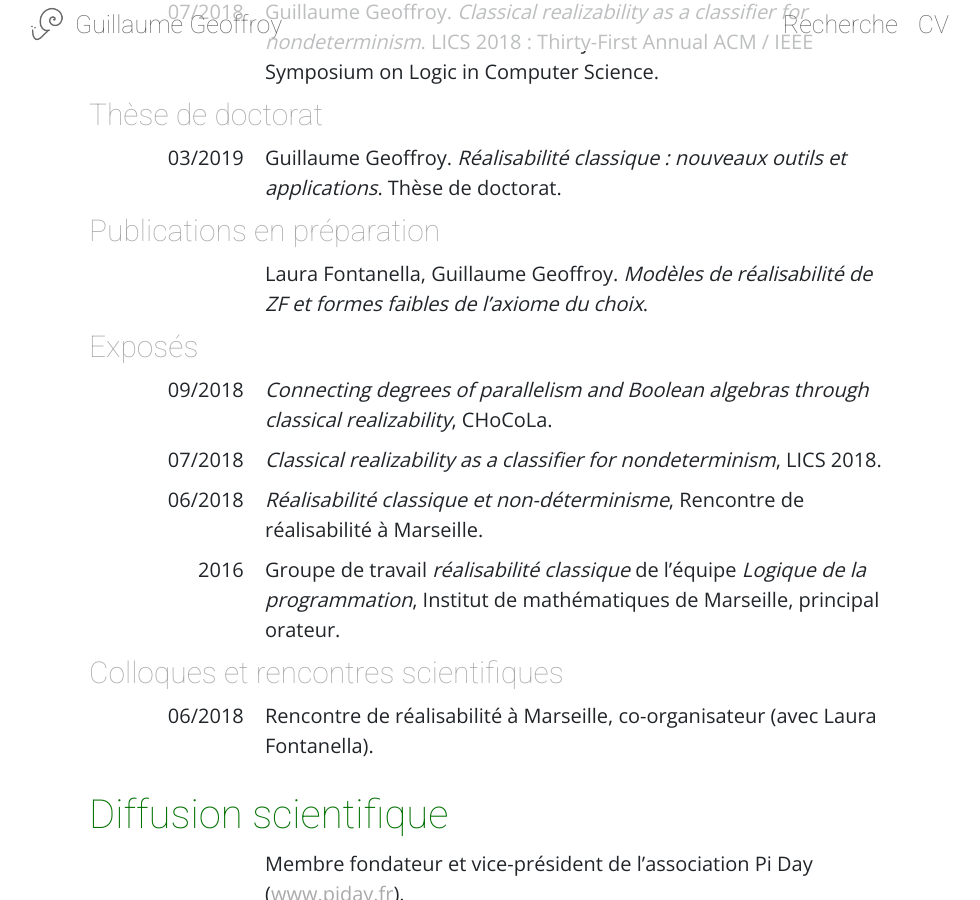
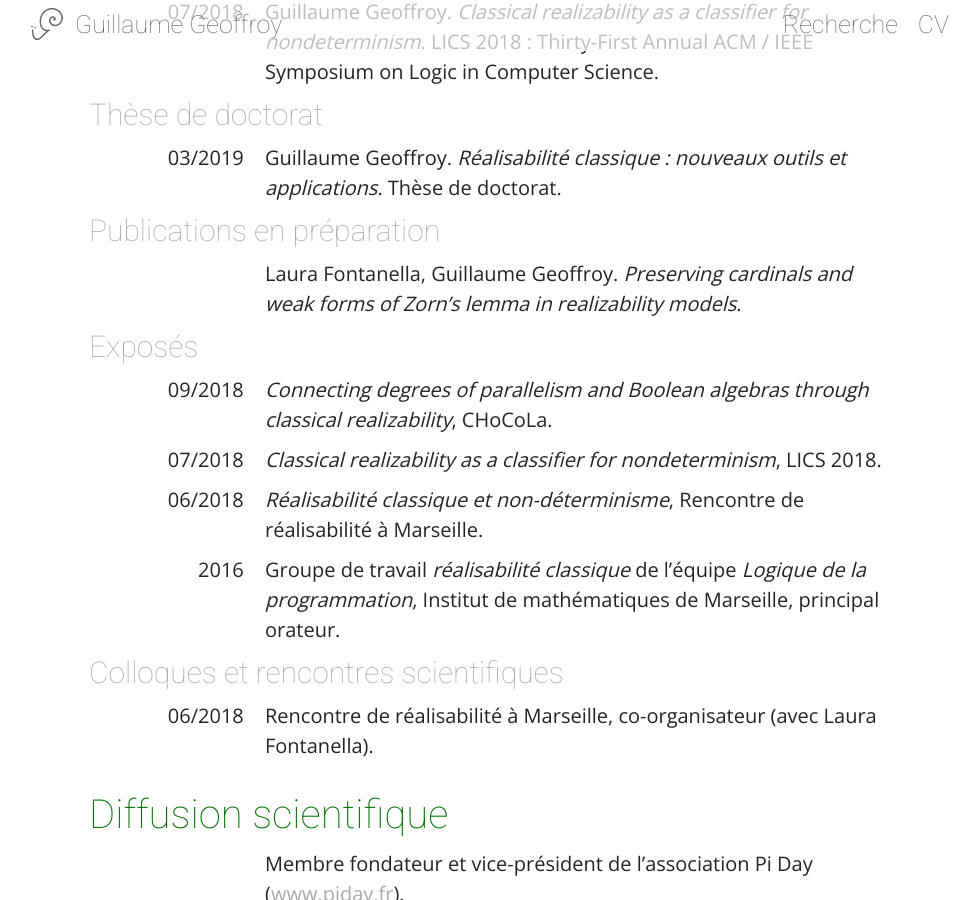
Before and after one commit to guillaume-geoffroy/geoffroy.re, a Jekyll site: the page built from fr/cv.md, in a window 1280 px wide and 900 px high, scrolled down 1623 px. Shown: the whole window, without its empty margins (151-1131 px from the left). Built offline with Jekyll 4.4.1, drawn with Linux system fonts in a browser that asks for light colours; nearby versions of some CDN libraries; our own code applies the rules of GitHub Pages for plain Markdown files.

Commit message:
MAJ CV HTML

```diff
--- a/fr/cv.md
+++ b/fr/cv.md
@@ -48,7 +48,7 @@ Recherche
 
 ### Publications en préparation
 
-Laura Fontanella, Guillaume Geoffroy. *Modèles de réalisabilité de ZF et formes faibles de l'axiome du choix*.
+Laura Fontanella, Guillaume Geoffroy. *Preserving cardinals and weak forms of Zorn's lemma in realizability models*.
 
 ### Exposés
 
```
Also changed, not shown: en/cv.md (+1 -1 lines).
